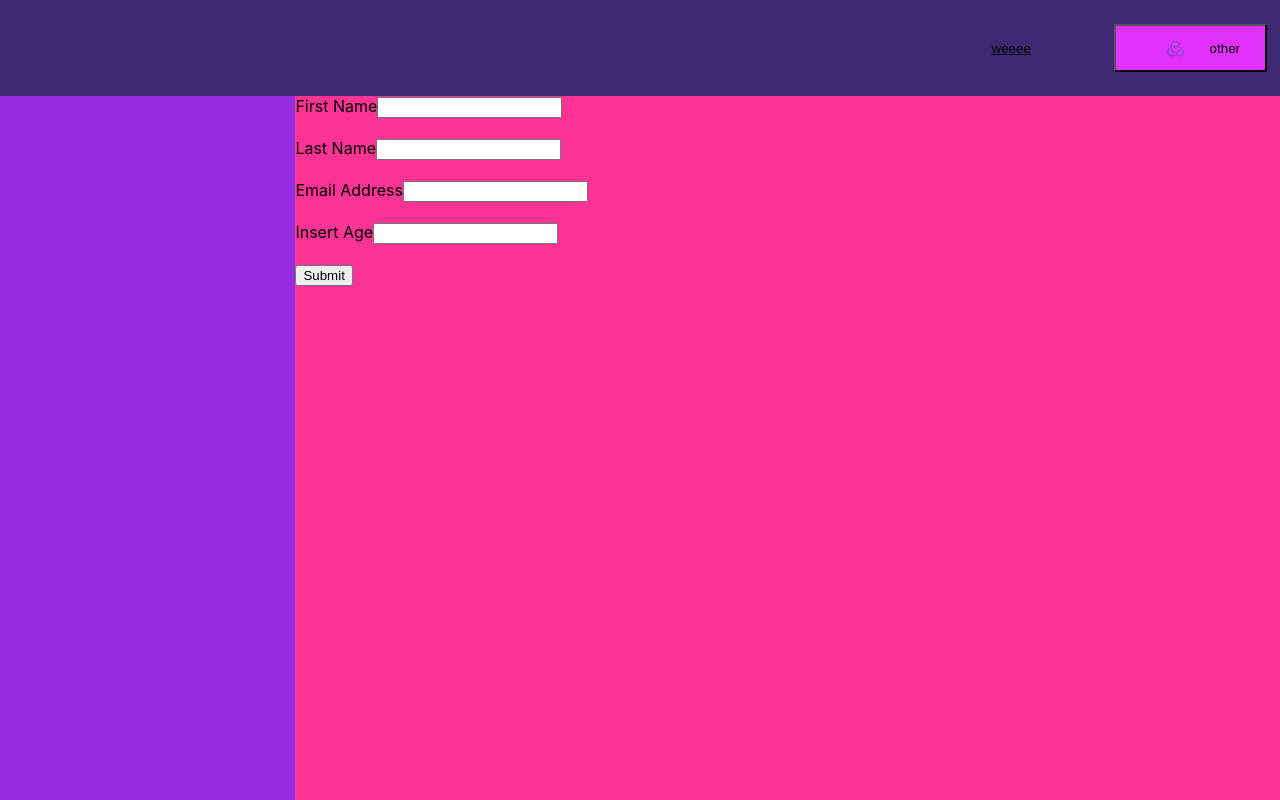
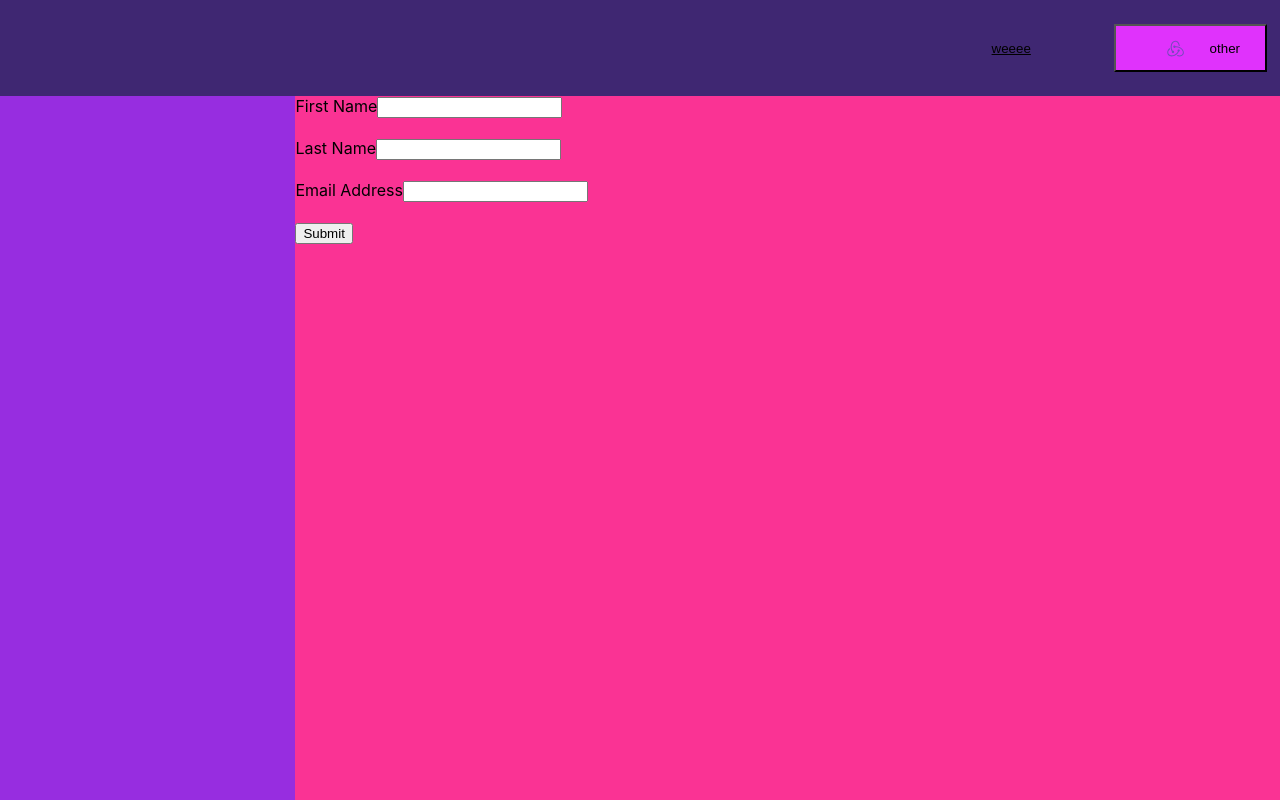
Before and after one commit to Ladirico/presentation_Alice, a React (Create React App) app: page / in a window 1280 px wide. Built offline with nearby package versions, Linux system fonts and the light colour scheme; what react-animations would draw is missing.

Commit message:
ZERO DOMANDE

```diff
--- a/src/pages/logIn/LogIn.tsx
+++ b/src/pages/logIn/LogIn.tsx
@@ -81,6 +81,8 @@ const LogIn = () => {
       ) : null}
       <br />
       <br />
+      {formik.values.firstName ? (
+        <>
           <label htmlFor="age">Insert Age</label>
           <input
             id="age"
@@ -94,6 +96,10 @@ const LogIn = () => {
           ) : null}
           <br />
           <br />
+        </>
+      ) : (
+        <></>
+      )}
 
       <button type="submit">Submit</button>
     </form>
```
Lines whose indentation alone changed are shown as unchanged.
